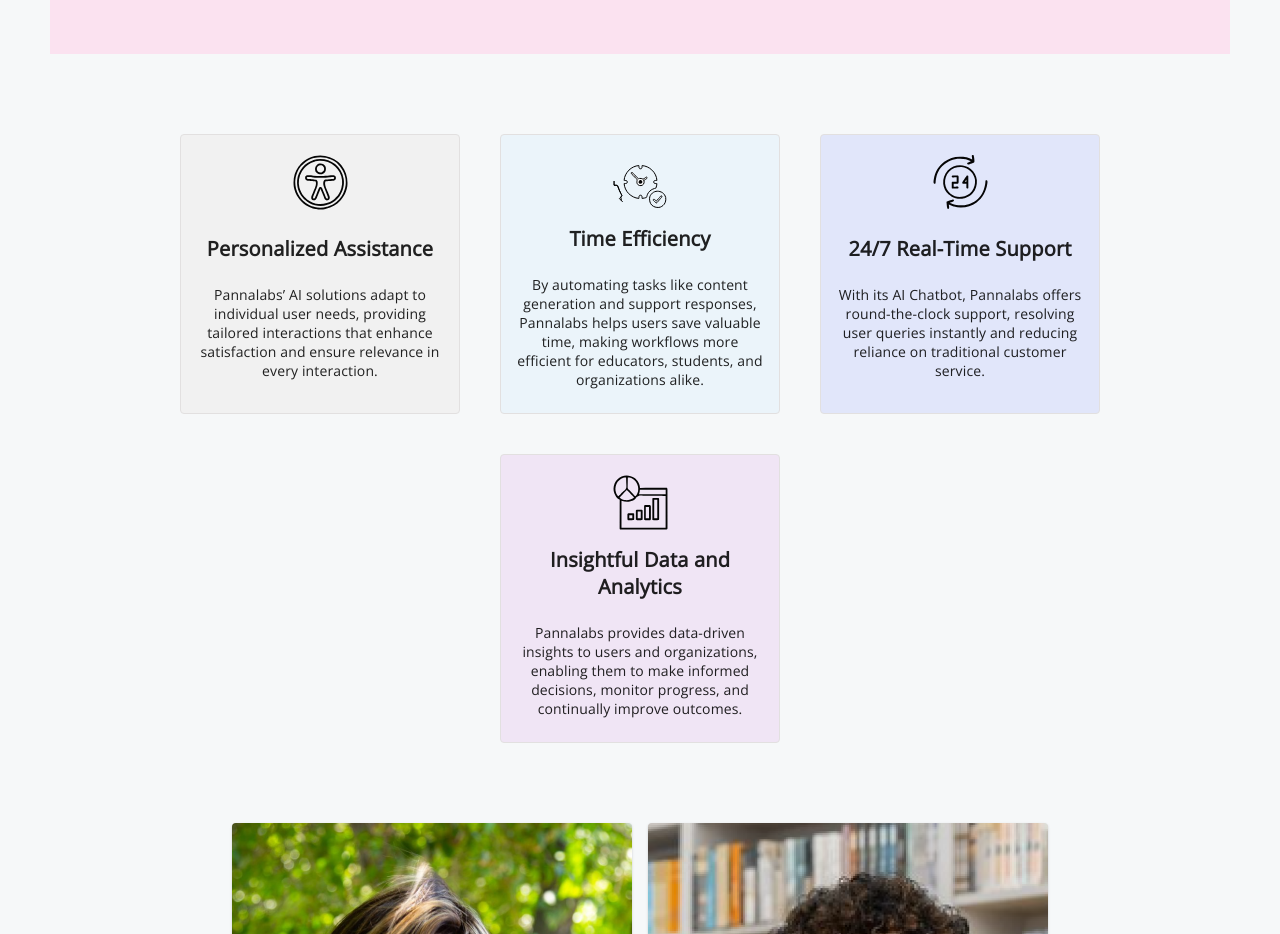
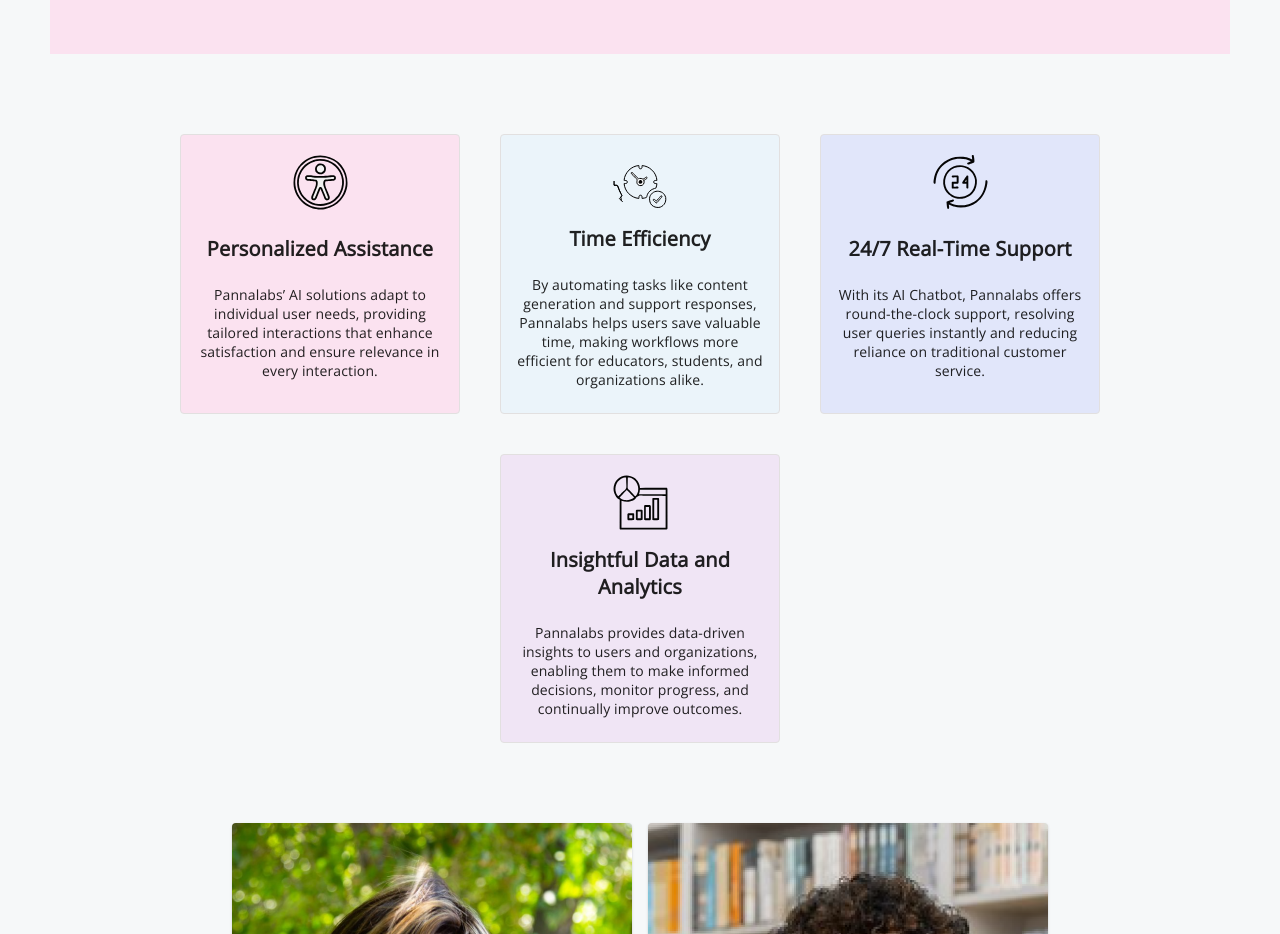
Before and after one commit to Atharvatungapindi/Panna-ai, a React (Create React App) app: page / in a window 1280 px wide. Shown: the part 5380-6314 px from the top of the page. Built offline with nearby package versions, Linux system fonts and the light colour scheme.

Commit message:
assistant cards bg color

```diff
--- a/src/components/AboutPannaLabs/Assistant.js
+++ b/src/components/AboutPannaLabs/Assistant.js
@@ -4,7 +4,6 @@
 import AssistantContent from "./AssistantContent";
 
 const Assistant = () => {
-  const colors = ["#F1F1F1", "#EBF4FA", "#E1E6FA", "#F0E5F5"];
   return (
     <div>
       <Grid
@@ -16,13 +15,13 @@
         }}
       >
         {AssistantContent.map((item, index) => {
-          const backgroundColor = colors[index % colors.length];
           return (
             <Grid key={item.title}>
               <CustomCard
                 item={item}
                 showLearnMore={false}
-                backgroundColor={backgroundColor}
+                backgroundColor={item.backgroundColor}
+                hoverBackground={item.hoverBg}
                 alignment={item.alignment}
               />
             </Grid>
--- a/src/components/AboutPannaLabs/AssistantContent.js
+++ b/src/components/AboutPannaLabs/AssistantContent.js
@@ -7,22 +7,29 @@
     image: PersonalizedAssistance,
     title: "Personalized Assistance",
     text: "Pannalabs’ AI solutions adapt to individual user needs, providing tailored interactions that enhance satisfaction and ensure relevance in every interaction.",
-    alignment: "start",
+    backgroundColor: "#FBE2F0",
+    hoverBg: "#ec438b",
   },
   {
     image: TimeEfficiency,
     title: "Time Efficiency",
     text: "By automating tasks like content generation and support responses, Pannalabs helps users save valuable time, making workflows more efficient for educators, students, and organizations alike.",
+    backgroundColor: "#EBF4FA",
+    hoverBg: "#5ca2e7",
   },
   {
     image: TimeSupport,
     title: "24/7 Real-Time Support",
     text: "With its AI Chatbot, Pannalabs offers round-the-clock support, resolving user queries instantly and reducing reliance on traditional customer service.",
+    backgroundColor: "#E1E6FA",
+    hoverBg: "#2c5ee6",
   },
   {
     image: DataAnalyticsImg,
     title: "Insightful Data and Analytics",
     text: "Pannalabs provides data-driven insights to users and organizations, enabling them to make informed decisions, monitor progress, and continually improve outcomes.",
+    backgroundColor: "#F0E5F5",
+    hoverBg: "#bb5cce",
   },
 ];
 export default AssistantContent;
--- a/src/components/customComponents/CustomCard.js
+++ b/src/components/customComponents/CustomCard.js
@@ -10,7 +10,8 @@
 import React from "react";
 
 const CustomCard = (props) => {
-  const { item, showLearnMore, backgroundColor, customStyle } = props;
+  const { item, showLearnMore, backgroundColor, customStyle, hoverBackground } =
+    props;
   return (
     <Card
       sx={{
@@ -27,7 +28,7 @@
         transformOrigin: "top",
         cursor: "pointer",
         "&:hover": {
-          // backgroundColor: ,
+          backgroundColor: hoverBackground,
           transform: "scale(1.01, 1.06)",
           color: "white",
           boxShadow: "0 1px 2px rgba(0, 0, 0, 0.2)",
--- a/src/components/footer/Footer.js
+++ b/src/components/footer/Footer.js
@@ -199,7 +199,7 @@
 
         {footerItems.map((footerItem, i) => {
           return (
-            <Grid size={{ xs: 6, sm: 3, md: 2 }} key={footerItem.title + i}>
+            <Grid size={{ xs: 6, sm: 3, md: 2.5 }} key={footerItem.title + i}>
               <Typography
                 variant="h6"
                 component="div"
```
